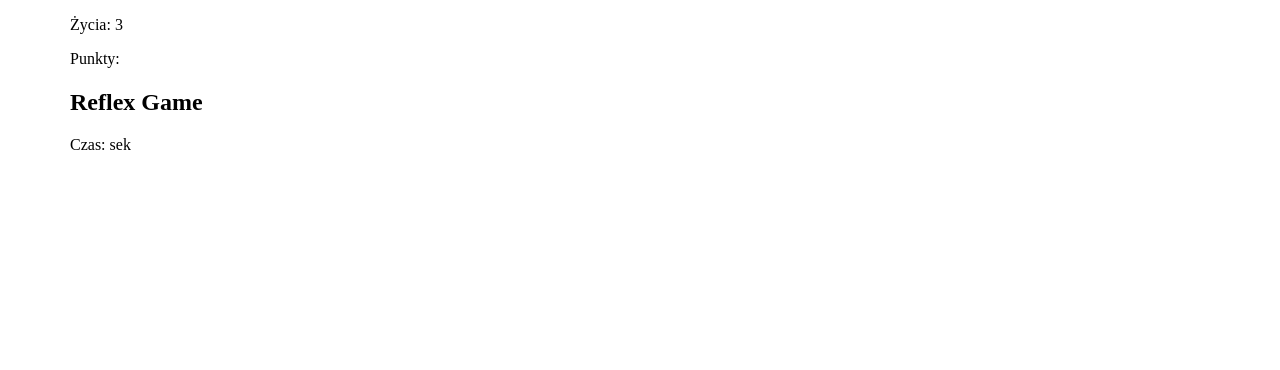
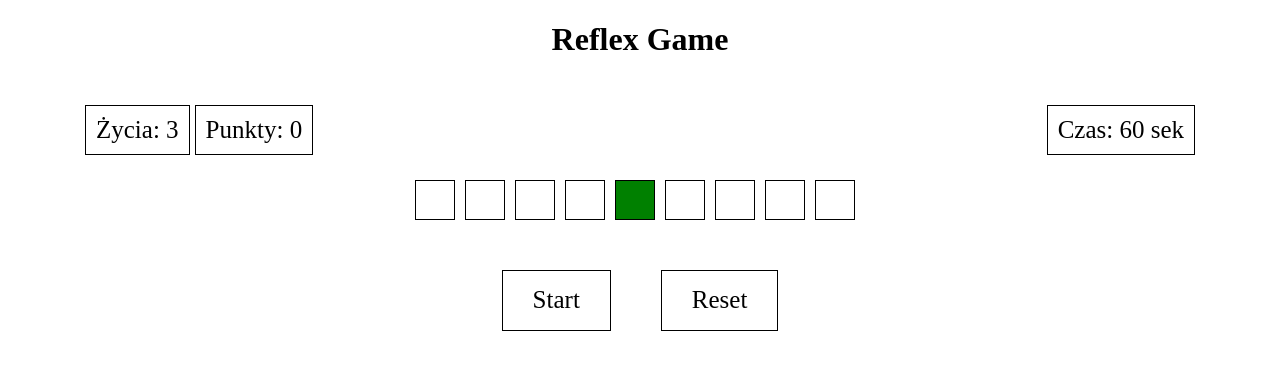
Before and after one commit to Pablo-Es/gwo-task-js, a website with bundled scripts: page src/static/index.html in a window 1280 px wide. Built offline with nearby package versions, Linux system fonts and the light colour scheme.

Commit message:
styling tiles

```diff
--- a/src/static/index.html
+++ b/src/static/index.html
@@ -11,11 +11,14 @@
 
 <body>
 <div class="container">
+    <heading>
+        <h1>Reflex Game</h1>
+    </heading>
     <section class="time-score">
         <p class="time-score__life">Życia: <span class="js-time-score__life-number">3</span></p>
-        <p class="time-score__points">Punkty: <span class="js-time-score__points-nmb"></span></p>
-        <h1 class="time-score__heading">Reflex Game</h1>
-        <p class="time-score__time">Czas: <span class="js-time-score__time"></span> sek</p>
+        <p class="time-score__points">Punkty: <span class="js-time-score__points-nmb">0</span></p>
+
+        <p class="time-score__time">Czas: <span class="js-time-score__time">60</span> sek</p>
     </section>
     <section class="game">
         <div class="tiles">
@@ -23,11 +26,15 @@
             <div class="tiles__tile"></div>
             <div class="tiles__tile"></div>
             <div class="tiles__tile"></div>
+            <div class="tiles__tile active"></div>
             <div class="tiles__tile"></div>
             <div class="tiles__tile"></div>
             <div class="tiles__tile"></div>
             <div class="tiles__tile"></div>
-            <div class="tiles__tile"></div>
+        </div>
+        <div class="btns">
+            <span class="btns__start js-btn__start">Start</span>
+            <span class="btns__reset js-btn__reset">Reset</span>
         </div>
     </section>
 </div>
--- a/src/static/style.css
+++ b/src/static/style.css
@@ -1,5 +1,8 @@
 @import "normalize.css";
+* {
+    box-sizing: border-box;
 
+}
 
 .container {
     width: 100%;
@@ -8,8 +11,57 @@
     margin-right: auto;
     margin-left: auto;
 }
+h1  {
+    text-align: center;
+}
+.time-score {
+    display: flex;
 
+}
+    .time-score__life, .time-score__points, .time-score__time {
+        padding: 10px;
+        font-size: 25px;
+        border: 1px solid #000;
+    }
+    .time-score__life {
+        margin-right: 5px;
+    }
+    .time-score__time {
+        margin-left: auto;
+    }
+.game {
+    /*border: 1px solid #000;*/
+}
+ .tiles {
+     display: flex;
+     flex-flow: wrap;
+     justify-content: center;
+     margin-bottom: 50px;
+ }
+  .tiles__tile {
+      width: 40px;
+      height: 40px;
+      margin-right: 10px;
+      border: 1px solid #000;
 
+  }
+  .tiles__tile.active {
+      background: green;
+  }
+  .btns {
+      display: flex;
+      justify-content: center;
+  }
+  .btns__start, .btns__reset {
+      border: 1px solid #000;
+      font-size: 25px;
+      padding: 15px 30px;
+      cursor: pointer;
+
+  }
+  .btns__start {
+      margin-right: 50px;
+  }
 
 @media (min-width: 576px) {
     .container {
```
